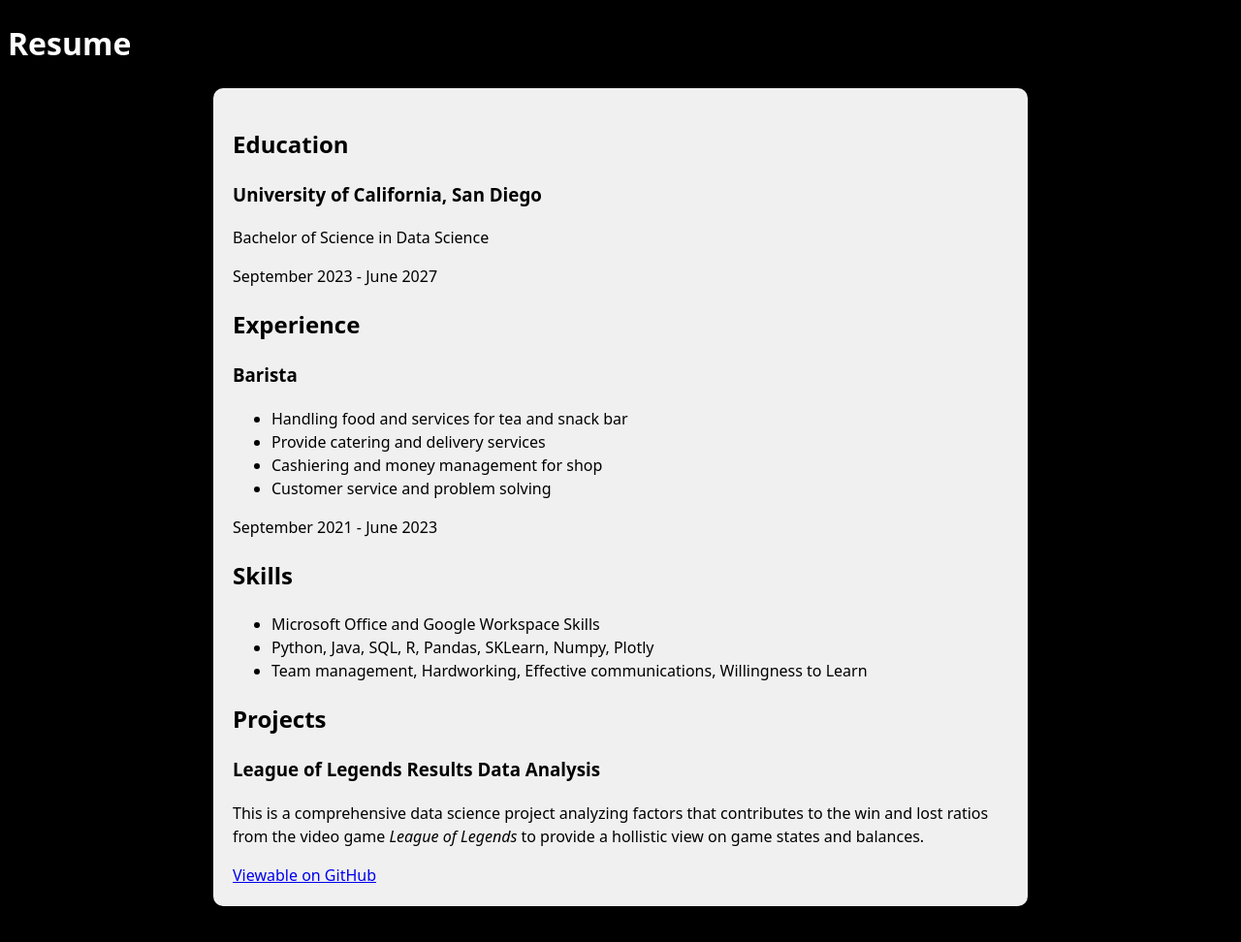
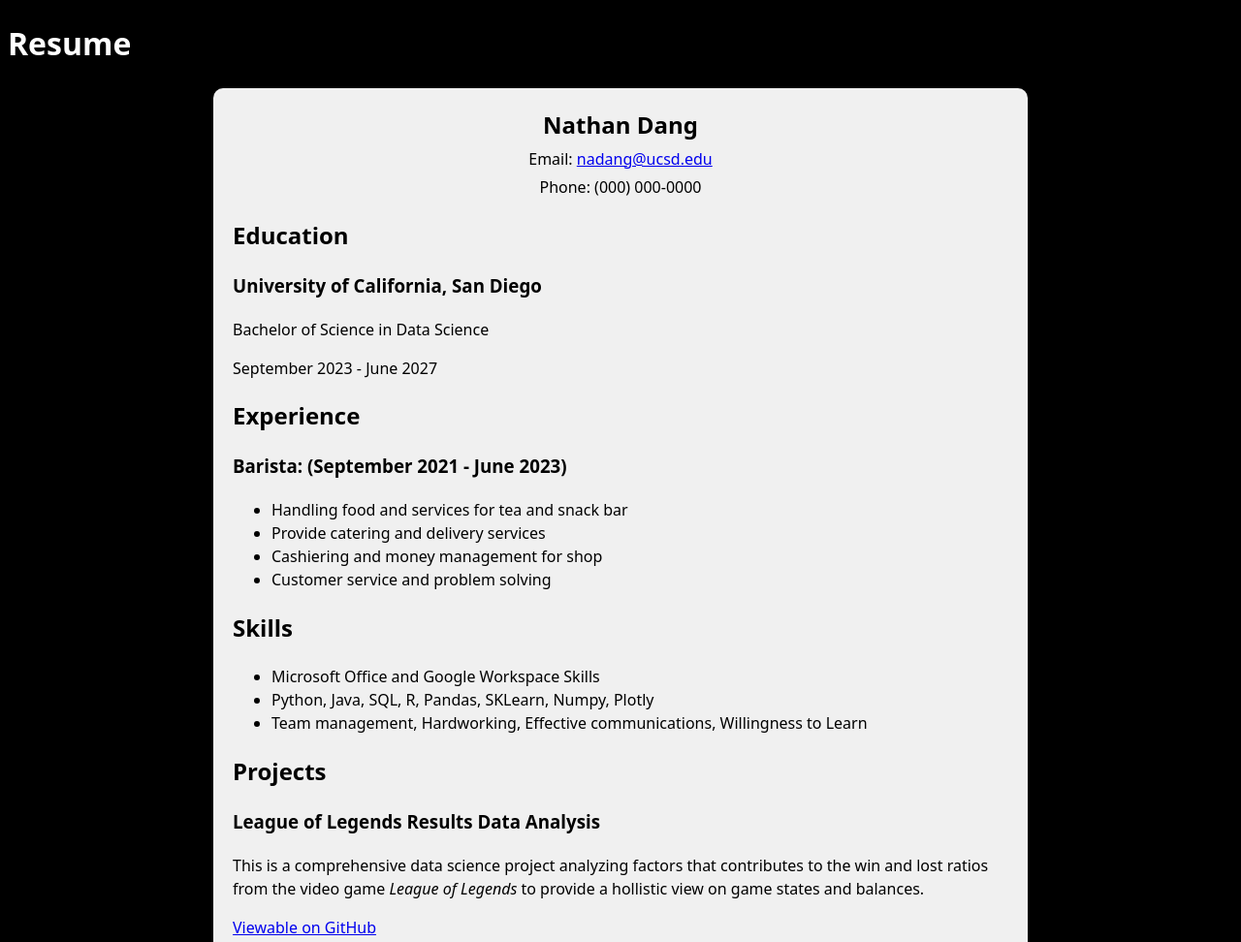
Before and after one commit to nadang18/portfolio, a plain HTML site: page resume/index.html in a window 1280 px wide. Shown: the top 972 px of the page at 97% size. Drawn offline with Linux system fonts and the light colour scheme.

Commit message:
update resume
include name and contacts info on resume, update css file for aesthetic change.

```diff
--- a/resume/index.html
+++ b/resume/index.html
@@ -9,6 +9,12 @@
 <body>
     <h1>Resume</h1>
     <div class="resume-box">
+        <section class="resume-header">
+            <h2>Nathan Dang</h2>
+            <p>Email: <a href="mailto:nadang@ucsd.edu">nadang@ucsd.edu</a></p>
+            <p>Phone: (000) 000-0000</p>
+        </section>
+
         <section>
             <header>
                 <h2>Education</h2>
@@ -28,17 +34,15 @@
                 <h2>Experience</h2>
             </header>
             <article>
-                <h3>Barista</h3>
+                <h3>Barista: (<time datetime="2021-09">September 2021</time> -
+                    <time datetime="2023-06">June 2023</time>)
+                </h3>
                 <ul>
                     <li>Handling food and services for tea and snack bar</li>
                     <li>Provide catering and delivery services</li>
                     <li>Cashiering and money management for shop</li>
                     <li>Customer service and problem solving</li>
                 </ul>
-                <p>
-                    <time datetime="2021-09">September 2021</time> -
-                    <time datetime="2023-06">June 2023</time>
-                </p>
             </article>
         </section>
 
@@ -67,7 +71,6 @@
         </section>
     </div><br />
 
-
     <nav>
         <a href="../index.html">Home</a><br />
         <a href="../projects/index.html">Projects</a><br />
--- a/style.css
+++ b/style.css
@@ -7,7 +7,7 @@ body {
     background-color: black;
   }
 
-  .resume-box{
+.resume-box{
     color: black;
     background-color: #f0f0f0;
     padding: 20px;
@@ -16,6 +16,20 @@ body {
     margin: 20px auto;
     box-shadow: 0 0 10px rgba(0, 0, 0, 0.1);
   }
+
+.resume-header {
+    text-align: center; /* Center the text */
+    margin-bottom: 20px; /* Add some space below the header */
+}
+
+.resume-header h2 {
+    margin: 0; /* Remove default margin */
+}
+
+.resume-header p {
+    margin: 5px 0; /* Add some space between the lines */
+}
+
 /*
-  This CSS resume backdrop was created with the assistance of GitHub Copilot purely for aesthetic/design choices.
+  This CSS Resume Modification was created with the assistance of GitHub Copilot purely for aesthetic/design choices.
 */
```
Also changed, not shown: index.html (+2 -1 lines).
